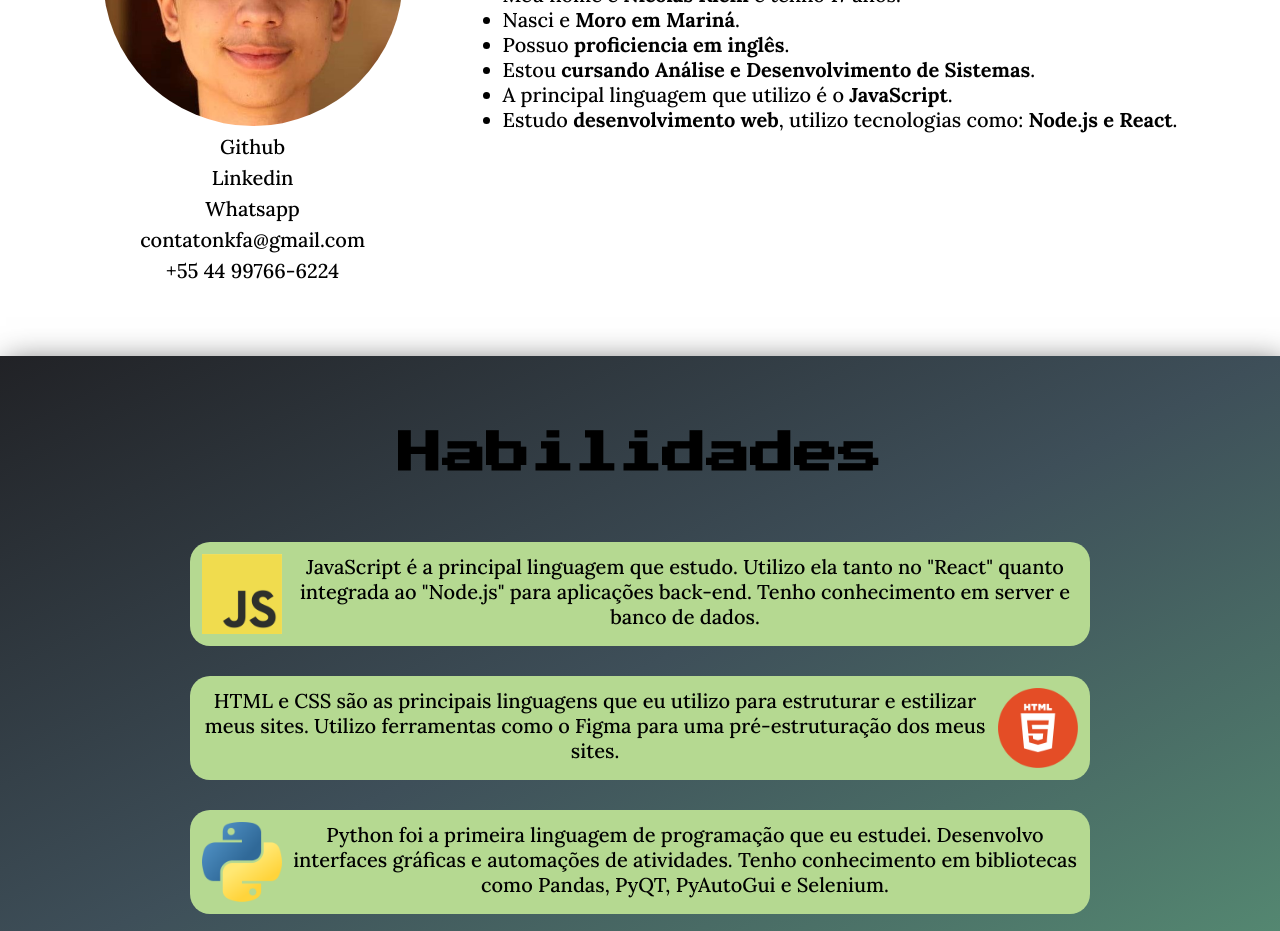
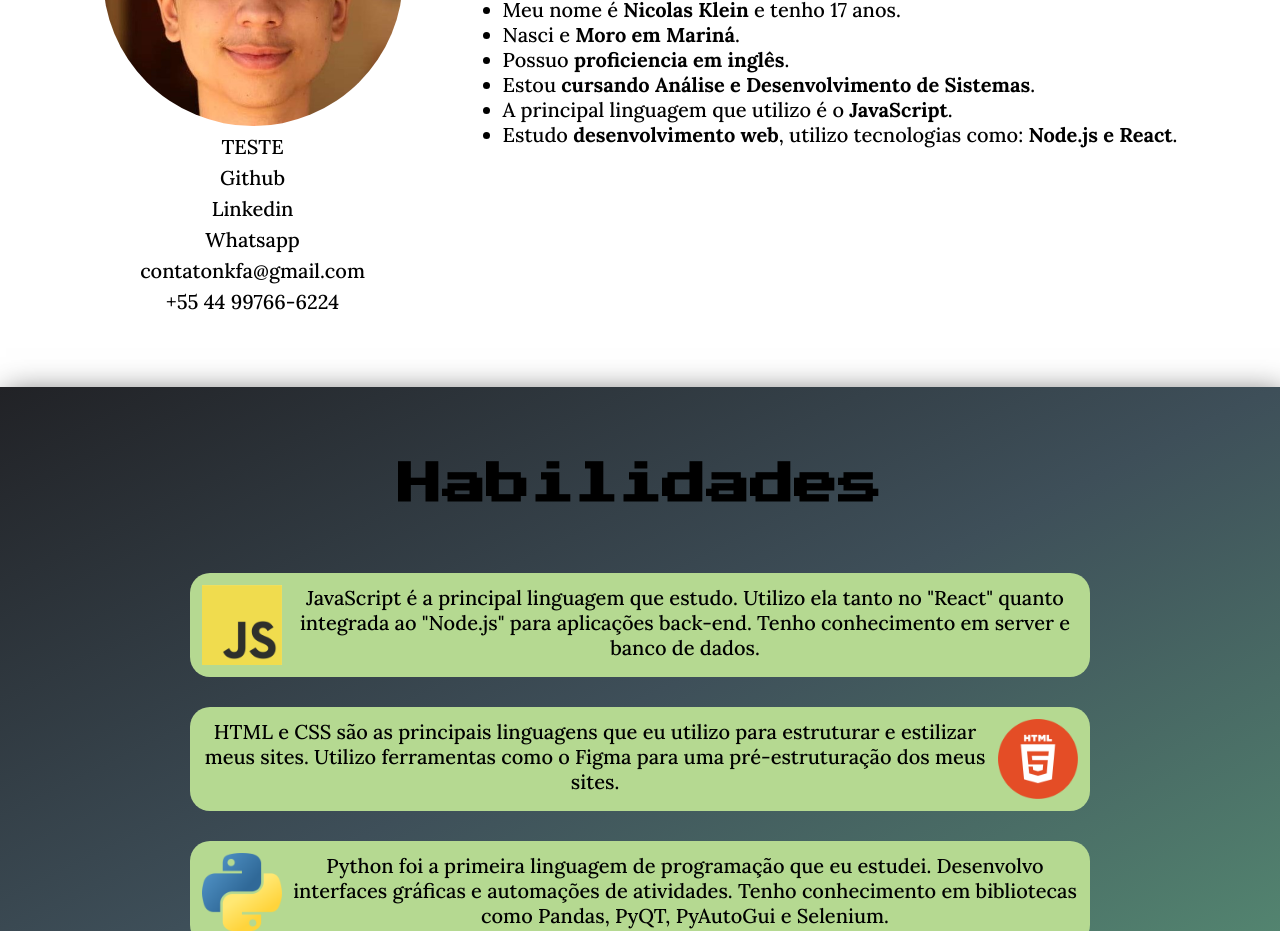
Before and after one commit to nicolaskleinaraujo/portfolio-react, a React (Vite) app in the folder frontend/: page / in a window 1280 px wide. Shown: the part 1180-2111 px from the top of the page. Built offline with nearby package versions, Linux system fonts and the light colour scheme.

Commit message:
added my curriculum to the about area

```diff
--- a/frontend/src/components/About/About.jsx
+++ b/frontend/src/components/About/About.jsx
@@ -27,6 +27,7 @@ const About = forwardRef((props, ref) => {
                 <div className={styles.socials}>
                     <img src="./others/my-photo.jpg" alt="Minha foto" />
                     <ul>
+                        <li><a href="./others/curriculo.pdf" target="_blank">TESTE</a></li>
                         <li><a href="https://github.com/nicolaskleinaraujo/" target="blank">Github</a></li>
                         <li><a href="https://www.linkedin.com/in/nicolaskleinaraujo/" target="blank">Linkedin</a></li>
                         <li><a href="https://wa.me/5544997666224" target="blank">Whatsapp</a></li>
```
Also changed, not shown: 1 other file (tests, documents, lock files or other folders).
